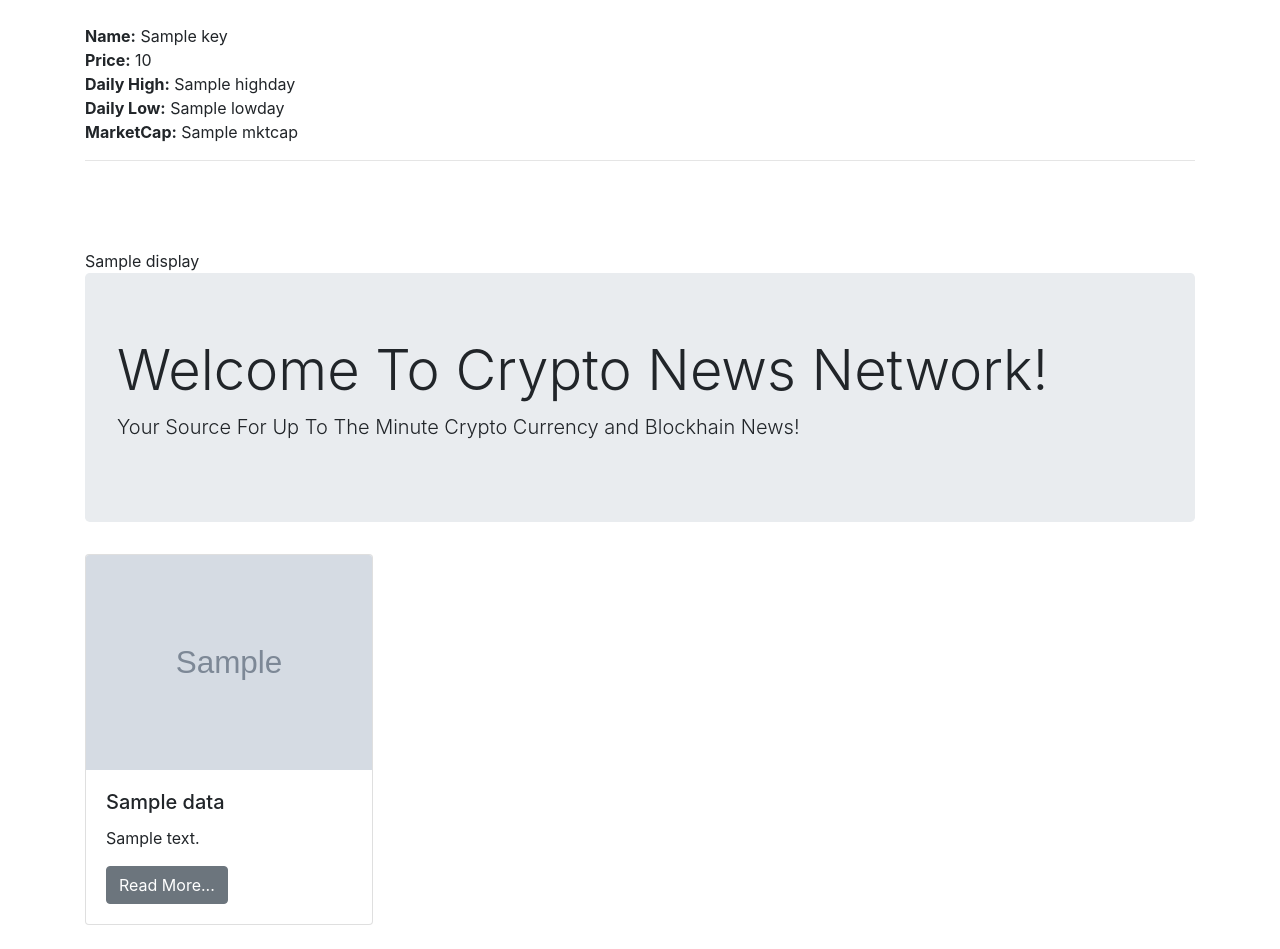
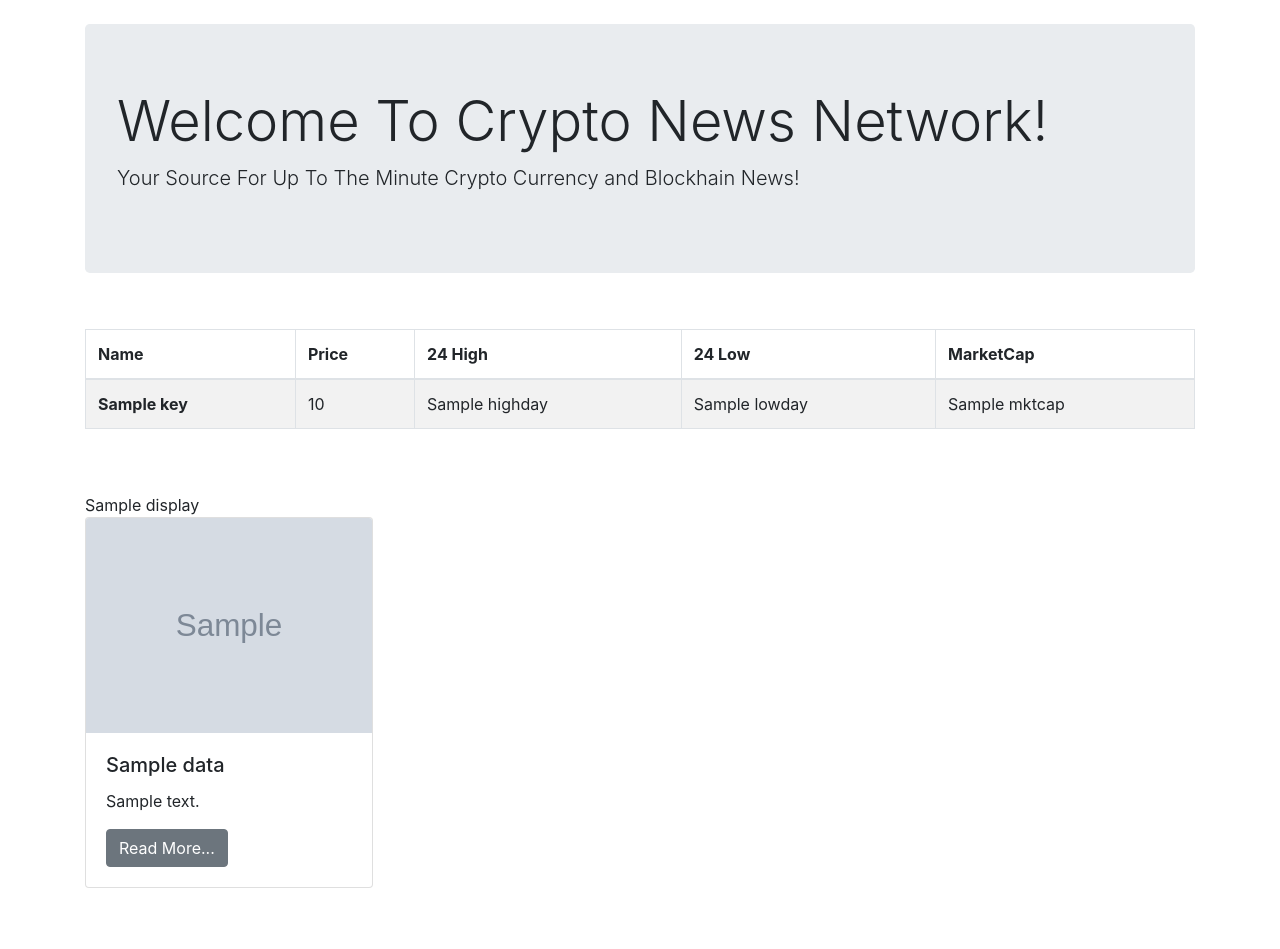
Before and after one commit to smagul/cryptonews, a Django app: template news/templates/home.html in a window 1280 px wide. Shown: the part 56-1005 px from the top of the page. After the commit the page ends 944 px from the top, so only its background shows below. Run offline with Django 3.2, Linux system fonts and the light colour scheme; the template is opened without the code that fills it: most values are stand-ins (such as "Sample title", 1, 10 or a date in 2020); grey boxes marked "Sample" are stand-in pictures; some libraries are stand-ins or nearby versions.

Commit message:
Creating a bootstrap table

```diff
--- a/news/templates/home.html
+++ b/news/templates/home.html
@@ -1,24 +1,38 @@
 {% extends 'base.html' %}
 
 {% block content %}
-
-{% for key, value in price.DISPLAY.items %}
-    <strong>Name:</strong> {{ key }}<br/>
-    <strong>Price:</strong> {{ value.USD.PRICE }}<br/>
-    <strong>Daily High:</strong> {{ value.USD.HIGHDAY }}<br/>
-    <strong>Daily Low:</strong> {{ value.USD.LOWDAY }}<br/>
-    <strong>MarketCap:</strong> {{ value.USD.MKTCAP }}<br/>
-    <hr><br/>
-{% endfor %}
-
-<br/><br/>
-
-{{ price.DISPLAY }}
 
 <div class="jumbotron">
     <h1 class="display-4">Welcome To Crypto News Network!</h1>
     <p class="lead">Your Source For Up To The Minute Crypto Currency and Blockhain News!</p>
 </div>
+<br />
+
+<table class="table table-striped table-bordered table-hover">
+    <thead>
+        <tr>
+            <th scope="col">Name</th>
+            <th scope="col">Price</th>
+            <th scope="col">24 High</th>
+            <th scope="col">24 Low</th>
+            <th scope="col">MarketCap</th>
+        </tr>
+    </thead>
+    <tbody>
+        {% for key, value in price.DISPLAY.items %}
+        <tr>
+            <th>{{ key }}</th>
+            <td>{{ value.USD.PRICE }}</td>
+            <td>{{ value.USD.HIGHDAY }}</td>
+            <td>{{ value.USD.LOWDAY }}</td>
+            <td>{{ value.USD.MKTCAP }}</td>
+        </tr>
+        {% endfor %}
+    </tbody>
+</table>
+<br /><br />
+
+{{ price.DISPLAY }}
 
 <div class="row">
     {% for x in api.Data %}
```
